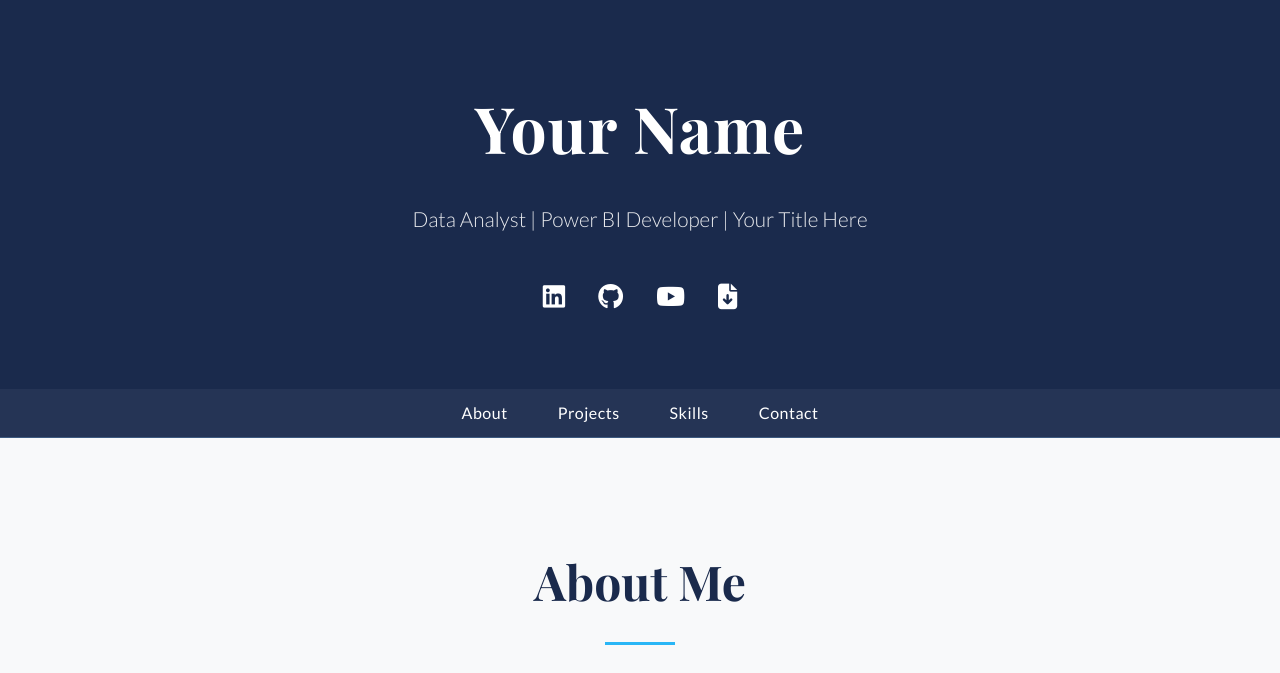
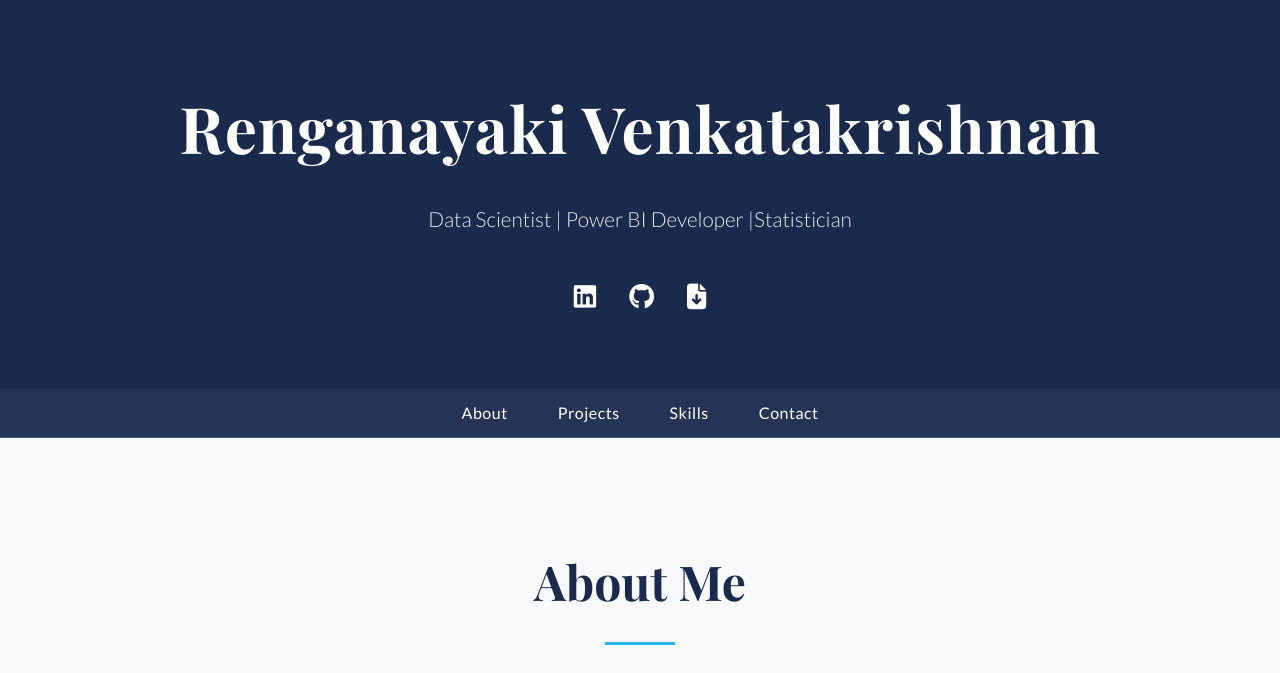
Before and after one commit to rengavk/rengavk.github.io, a plain HTML site: page index.html in a window 1280 px wide. Shown: the top 673 px of the page. Drawn offline with nearby package versions, Linux system fonts and the light colour scheme.

Commit message:
Update index.html

```diff
--- a/index.html
+++ b/index.html
@@ -28,13 +28,12 @@
 <header>
     <div class="container">
         <!--💡UPDATE: Change to your name and title-->
-        <h1>Your Name</h1>
-        <p>Data Analyst | Power BI Developer | Your Title Here</p>
+        <h1>Renganayaki Venkatakrishnan</h1>
+        <p>Data Scientist | Power BI Developer |Statistician</p>
         <div class="social-links">
             <!--💡UPDATE: Add your social media links and CV file-->
-            <a href="[YOUR_LINKEDIN_URL]" target="_blank" title="LinkedIn"><i class="fab fa-linkedin"></i></a>
-            <a href="[YOUR_GITHUB_URL]" target="_blank" title="GitHub"><i class="fab fa-github"></i></a>
-            <a href="[YOUR_YOUTUBE_URL]" target="_blank" title="YouTube"><i class="fab fa-youtube"></i></a>
+            <a href="https://www.linkedin.com/in/renganayaki-venkatakrishnan-349a61186/" target="_blank" title="LinkedIn"><i class="fab fa-linkedin"></i></a>
+            <a href="https://github.com/rengavk" target="_blank" title="GitHub"><i class="fab fa-github"></i></a>
             <a href="assets/Your_Name_CV.pdf" download title="Download CV"><i class="fas fa-file-arrow-down"></i></a>
         </div>
     </div>
```
